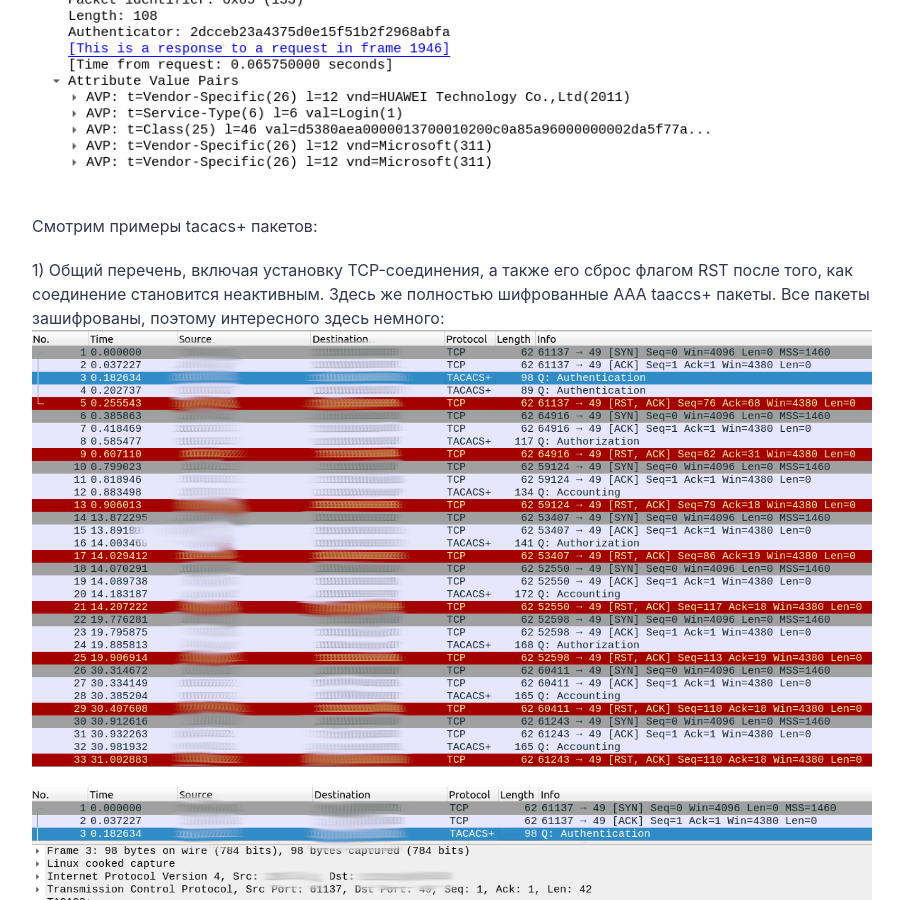
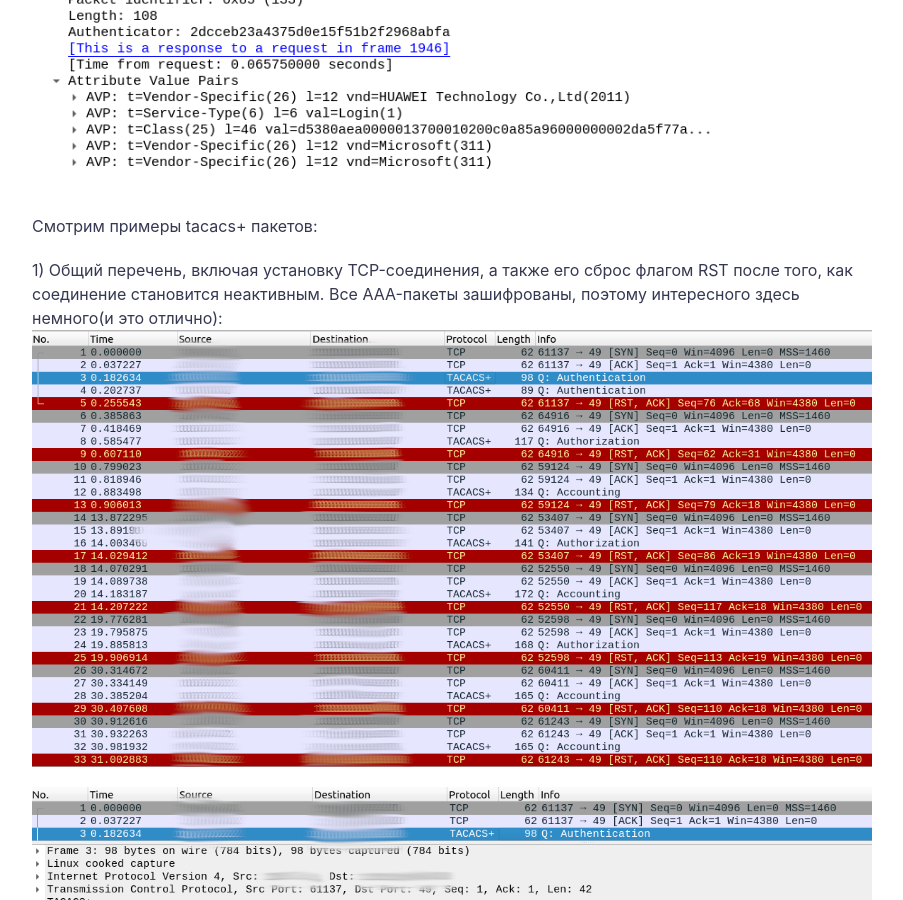
Before and after one commit to netdotwork/netdotwork.github.io, a Jekyll site: the page built from _posts/2019-10-25-tacacs-plus.md, in a window 1280 px wide and 900 px high, scrolled down 1679 px. Shown: the whole window, without its empty margins (188-1091 px from the left). Built offline with Jekyll 4.4.1, drawn with Linux system fonts in a browser that asks for light colours; comment, search, counter and statistics services are not loaded; some of the changed text lies outside the part shown.

Commit message:
Update and rename 2019-10-23-tacacs-plus.md to 2019-10-25-tacacs-plus.md

```diff
--- a/_posts/2019-10-23-tacacs-plus.md
+++ b/_posts/2019-10-25-tacacs-plus.md
@@ -23,7 +23,7 @@ Radius позволяет управлять авторизацией тольк
 
 Смотрим примеры tacacs+ пакетов:
 
-1) Общий перечень, включая установку TCP-соединения, а также его сброс флагом RST после того, как соединение становится неактивным. Здесь же полностью шифрованные ААА taaccs+ пакеты. Все пакеты зашифрованы, поэтому интересного здесь немного:
+1) Общий перечень, включая установку TCP-соединения, а также его сброс флагом RST после того, как соединение становится неактивным. Все AAA-пакеты зашифрованы, поэтому интересного здесь немного(и это отлично):
 ![tacacs-all]({{ site.url }}{{ site.baseurl }}/assets/img/posts/tacacs/tacacs-all.png)
 
 ![tacacs-auth]({{ site.url }}{{ site.baseurl }}/assets/img/posts/tacacs/tacacs-auth.png)
```
